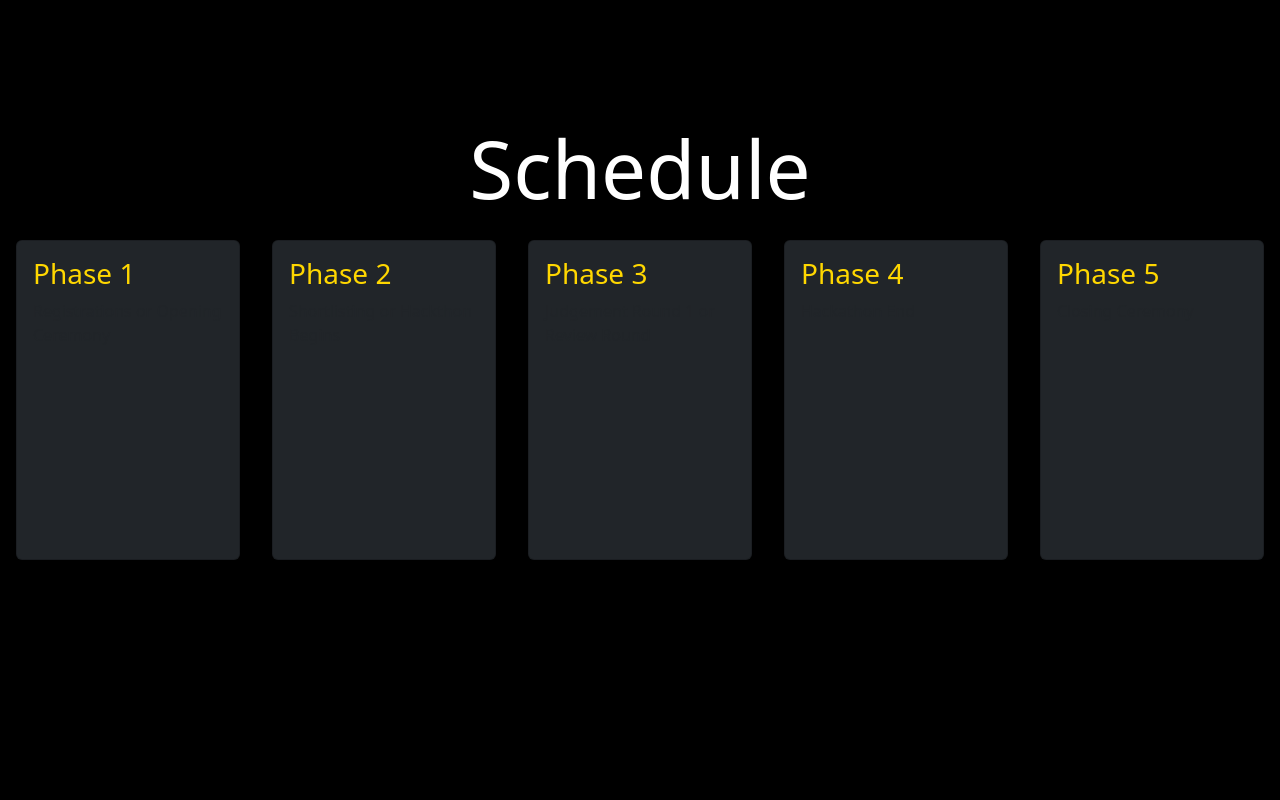
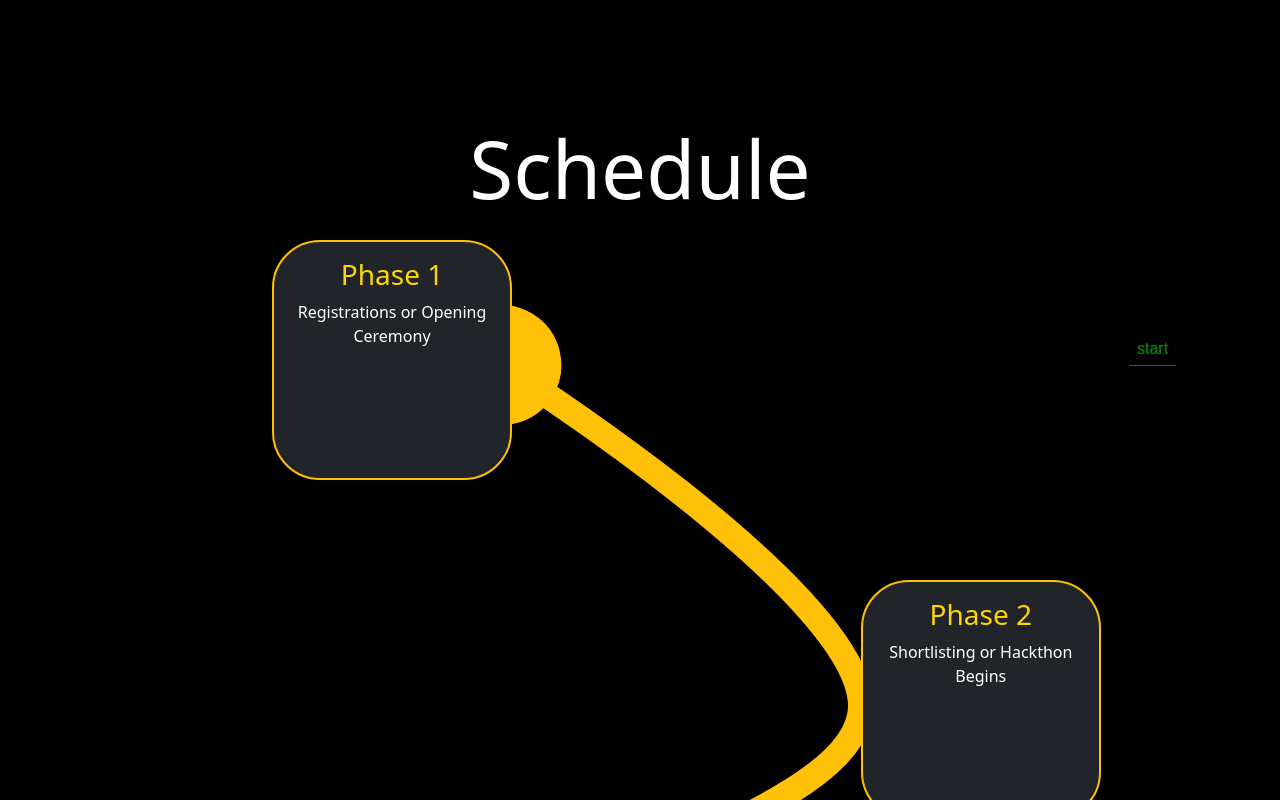
Before and after one commit to Mishrahariom/mpgiHacks, a React (Create React App) app: page / in a window 1280 px wide. Shown: the part 1320-2120 px from the top of the page. Built offline with nearby package versions, Linux system fonts and the light colour scheme.

Commit message:
added schedulePath

```diff
--- a/package.json
+++ b/package.json
@@ -7,6 +7,7 @@
     "@testing-library/jest-dom": "^5.16.5",
     "@testing-library/react": "^13.4.0",
     "@testing-library/user-event": "^13.5.0",
+    "gsap": "^3.11.4",
     "react": "^18.2.0",
     "react-dom": "^18.2.0",
     "react-scripts": "5.0.1",
--- a/src/App.css
+++ b/src/App.css
@@ -29,9 +29,6 @@ h1{
     height: 100vh; */
 }
 /****************Schedule Section************************/
-.schedule{
-    height: 100vh;
-}
 /****************Prize Section************************/
 /****************Theme Section************************/
 .theme{
--- a/src/component/ScheduleCardComponent.jsx
+++ b/src/component/ScheduleCardComponent.jsx
@@ -1,9 +1,9 @@
 import React from 'react'
 
-const ScheduleCardComponent = ({phaseName, phaseDetails}) => {
+const ScheduleCardComponent = ({phaseName, phaseDetails, posLeft, posTop, posRight}) => {
   return (
-    <div className='card bg-dark m-3' style={{"width": "20rem", "height": "20rem"}}>
-        <div className='card-body'>
+    <div className='bg-dark border border-warning border-2 m-3 position-absolute' style={{"width": "15rem", "height": "15rem","borderRadius":"20%", "left": posLeft, "top": posTop, "right": posRight}}>
+        <div className='p-3 text-center'>
             <h3 style={{"color": "gold"}}>{phaseName}</h3>
             <p>{phaseDetails}</p>
         </div>
--- /dev/null
+++ b/src/component/SchedulePath.jsx
@@ -0,0 +1,70 @@
+import React, {useLayoutEffect} from "react";
+import { MotionPathPlugin } from "gsap/MotionPathPlugin";
+import { ScrollTrigger } from "gsap/ScrollTrigger";
+import gsap from "gsap";
+gsap.registerPlugin(MotionPathPlugin, ScrollTrigger);
+
+
+function SchedulePath() {
+  useLayoutEffect(() => {
+    gsap.to("#motionSVG", {
+      scrollTrigger: {
+        trigger: "#path",
+        start: "top 90%",
+        scrub: 1,
+        markers: true
+      },
+      // duration: 1,
+      yoyo: true,
+      ease: "none",
+      immediateRender: true,
+      motionPath: {
+        path: "#path",
+        align: "#path",
+        autoRotate: true,
+        alignOrigin: [0.5, 0.5]
+      }
+    });
+  });
+  return (
+    <>
+      <svg
+        xmlns="http://www.w3.org/2000/svg"
+        width="478.795"
+        height="1491.267"
+        version="1.1"
+        viewBox="0 0 478.795 1491.267"
+        xmlSpace="preserve"
+        style={{"position": "relative", "top": "-100px"}}
+      >
+        <g
+          fillOpacity="1"
+          stroke="#ffc107"
+          strokeDasharray="none"
+          strokeLinecap="round"
+          strokeLinejoin="round"
+          transform="translate(-844 177.336)"
+        >
+          <path
+            id="path"
+            fill="none"
+            strokeWidth="25.551"
+            d="M944.316 63.749s360.63 227.673 359.479 341.388c-1.151 113.715-363.776 171.839-363.65 282.507.125 110.667 366.082 193.397 369.84 290.848 3.756 97.452-351.338 322.664-351.338 322.664"
+          ></path>
+          <g id="motionSVG">
+            <circle
+              id="circle"
+              cx="904.001"
+              cy="-117.336"
+              r="50"
+              fill="#ffc107"
+              strokeWidth="20"
+            ></circle>
+          </g>
+        </g>
+      </svg>
+    </>
+  );
+}
+
+export default SchedulePath;
--- a/src/sections/ScheduleSection.jsx
+++ b/src/sections/ScheduleSection.jsx
@@ -1,4 +1,5 @@
 import React from 'react';
+import SchedulePath from '../component/SchedulePath';
 import ScheduleCardComponent from '../component/ScheduleCardComponent';
 
 const phases = [
@@ -27,14 +28,21 @@ const phases = [
 const ScheduleSection = () => {
   return (
     <div className='schedule'>
-      <h1 className=''>Schedule</h1>
-      <div className='d-flex'>
-      {
-        phases.map(phase => <ScheduleCardComponent phaseName={phase.phaseName} phaseDetails={phase.phaseDetails} />)
-      }
+      <h1 className='text-center'>Schedule</h1>
+      <div className='position-relative vh-100' style={{"min-height": "250vh"}}>
+        <div className='text-center'><SchedulePath /></div>
+        <ScheduleCardComponent phaseName={phases[0].phaseName} phaseDetails={phases[0].phaseDetails} posLeft="20%" posTop="0%" posRight="" />
+        <ScheduleCardComponent phaseName={phases[1].phaseName} phaseDetails={phases[1].phaseDetails} posLeft="66%" posTop="17%" posRight="" />
+        <ScheduleCardComponent phaseName={phases[2].phaseName} phaseDetails={phases[2].phaseDetails} posLeft="21%" posTop="36%" posRight="" />
+        <ScheduleCardComponent phaseName={phases[3].phaseName} phaseDetails={phases[3].phaseDetails} posLeft="66%" posTop="52%" posRight="" />
+        <ScheduleCardComponent phaseName={phases[4].phaseName} phaseDetails={phases[4].phaseDetails} posLeft="22%" posTop="69%" posRight="" />
       </div>
     </div>
   )
 }
 
 export default ScheduleSection
+
+{/* <div className='d-flex vh-100'>
+</div> */}
+  {/* phases.map(phase => <ScheduleCardComponent phaseName={phase.phaseName} phaseDetails={phase.phaseDetails} />) */}
```
Also changed, not shown: 1 other file (tests, documents, lock files or other folders).
